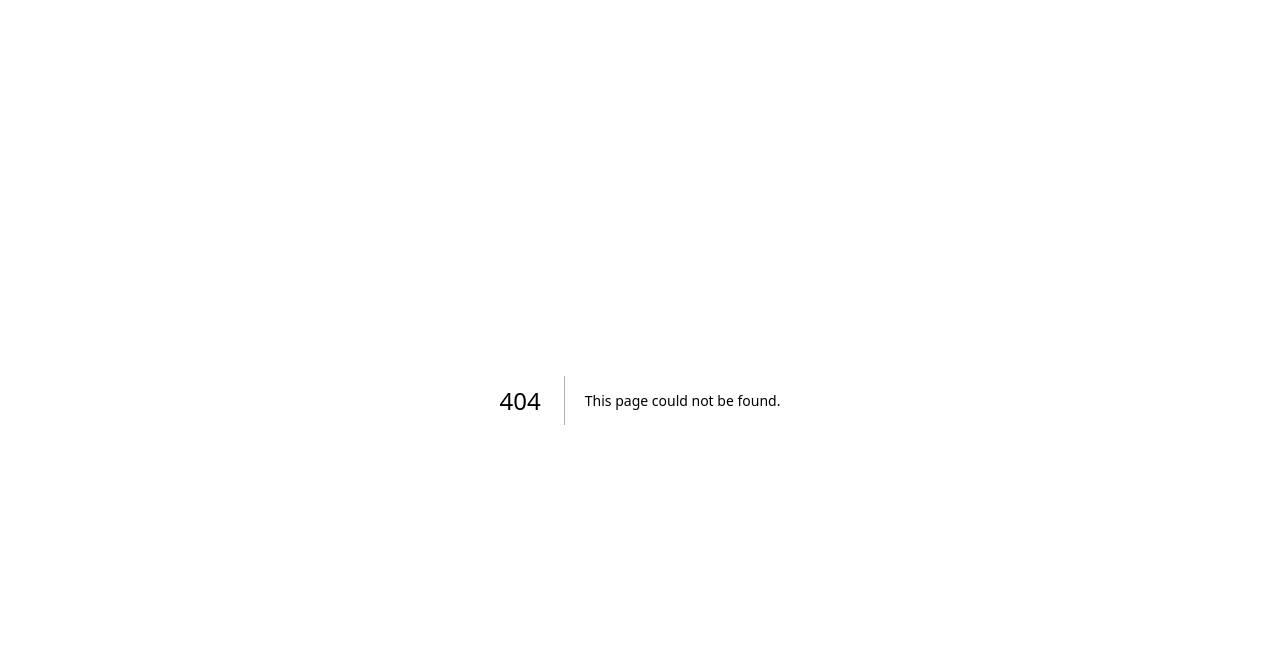
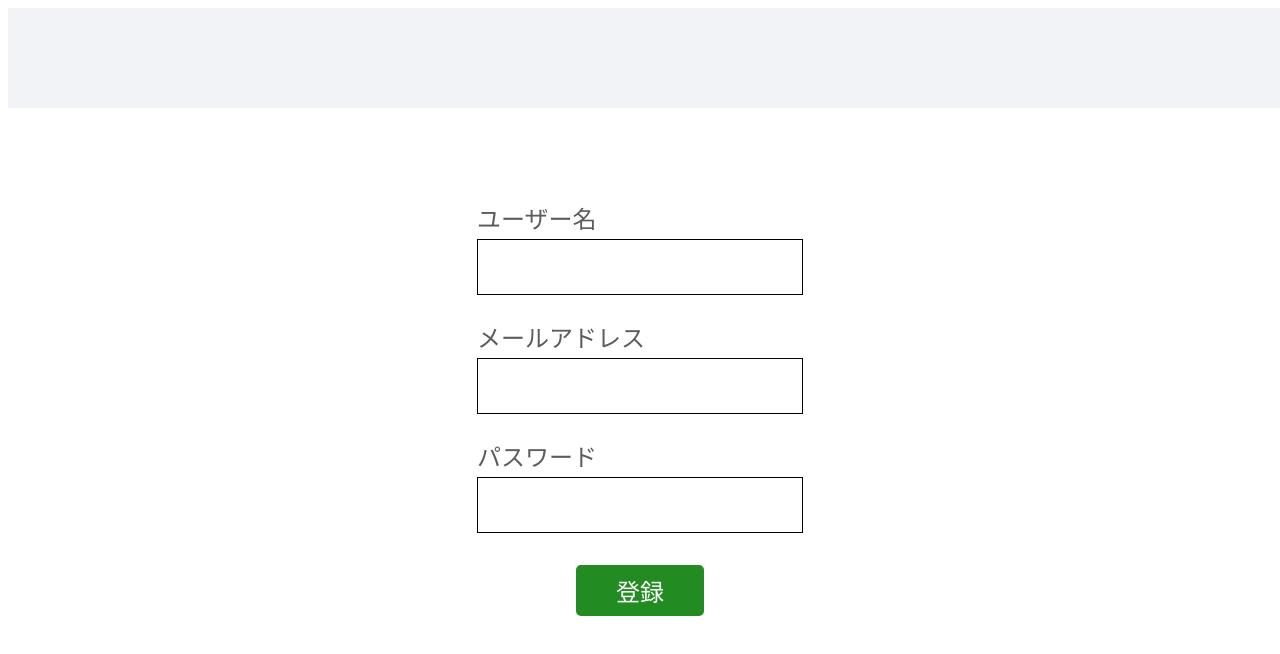
Before and after one commit to TH-takahirohara/reading_record_client, a Next.js app: page /register in a window 1280 px wide. Before the commit this address had no page. Shown: the top 654 px of the page. Built offline with nearby package versions, Linux system fonts and the light colour scheme.

Commit message:
登録画面の表示処理の実装

```diff
--- /dev/null
+++ b/src/features/register/register_container.module.scss
@@ -0,0 +1,55 @@
+.header {
+  display: flex;
+  justify-content: flex-end;
+  height: 100px;
+  width: 100%;
+  background-color: #F1F3F6;
+  position: fixed;
+}
+
+.main {
+  display: flex;
+  justify-content: center;
+  align-items: center;
+  min-height: 100vh;
+  background-color: #fff;
+}
+
+.form {
+  display: flex;
+  flex-direction: column;
+  gap: 24px;
+  justify-content: center;
+  align-items: center;
+  color: #5c5c5c;
+  font-size: 28px;
+}
+
+.inputWrapper {
+  display: flex;
+  flex-direction: column;
+  gap: 4px;
+}
+
+.label {
+  font-size: 24px;
+}
+
+.input {
+  height: 30px;
+  width: 300px;
+  background-color: #fff;
+  color: #000;
+  padding: 12px;
+  font-size: 16px;
+}
+
+.button {
+  margin-top: 8px;
+  padding: 8px 40px;
+  font-size: 24px;
+  color: #fff;
+  background-color: #228B22;
+  border: none;
+  border-radius: 5px;
+}
--- /dev/null
+++ b/src/features/register/register_container.tsx
@@ -0,0 +1,37 @@
+import styles from '@/features/register/register_container.module.scss';
+import Head from 'next/head';
+
+export const RegisterContainer = () => {
+  return (
+    <>
+      <Head>
+        <title>読書記録アプリ - 登録</title>
+        <link rel='icon' href='/images/logo.png' />
+      </Head>
+      <div className={styles.header}></div>
+      <main className={styles.main}>
+        <div className={styles.form}>
+          <div className={styles.inputWrapper}>
+            <label htmlFor='name' className={styles.label}>
+              ユーザー名
+            </label>
+            <input type='text' name='name' id='name' className={styles.input} />
+          </div>
+          <div className={styles.inputWrapper}>
+            <label htmlFor='email' className={styles.label}>
+              メールアドレス
+            </label>
+            <input type='email' name='email' id='email' className={styles.input} />
+          </div>
+          <div className={styles.inputWrapper}>
+            <label htmlFor='password' className={styles.label}>
+              パスワード
+            </label>
+            <input type='password' name='password' id='password' className={styles.input} />
+          </div>
+          <button className={styles.button}>登録</button>
+        </div>
+      </main>
+    </>
+  );
+};
--- /dev/null
+++ b/src/pages/register.tsx
@@ -0,0 +1,6 @@
+import { RegisterContainer } from '@/features/register/register_container';
+import { NextPage } from 'next';
+
+const RegisterPage: NextPage = () => <RegisterContainer />;
+
+export default RegisterPage;
```
